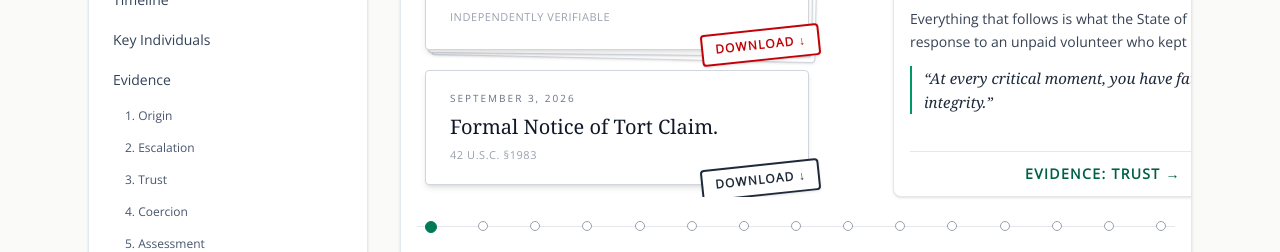
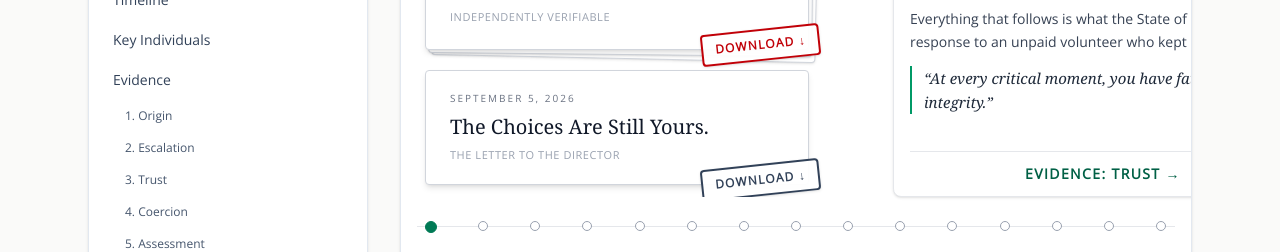
Before and after one commit to rswfire/rswfire.oprd, a Next.js app: page / in a window 1280 px wide. Shown: the part 633-885 px from the top of the page. Built offline with nearby package versions, Linux system fonts and the light colour scheme; no server answers.

Commit message:
The Sumption letter joins the intro card downloads

```diff
--- a/components/CaseTimeline.tsx
+++ b/components/CaseTimeline.tsx
@@ -471,6 +471,22 @@ export default function CaseTimeline() {
                         </div>
                         <div className="mt-5">
                             <a
+                                href="/the-choices-are-still-yours.pdf"
+                                download
+                                className="group relative block w-full max-w-sm"
+                            >
+                                <div className="relative rounded-sm bg-white border border-gray-300 shadow-md group-hover:shadow-xl group-hover:-translate-y-1 transition-all px-6 py-5">
+                                    <div className="text-[10px] font-mono uppercase tracking-[0.2em] text-gray-500">September 5, 2026</div>
+                                    <div className="mt-2 font-serif text-xl leading-tight text-gray-900">The Choices Are Still Yours.</div>
+                                    <div className="mt-2 text-[11px] uppercase tracking-wider text-gray-400">The letter to the Director</div>
+                                    <div className="absolute -right-3 -bottom-3 rotate-[-6deg] rounded border-2 border-slate-700 bg-white/95 px-3 py-1.5 text-xs font-bold uppercase tracking-widest text-slate-700 shadow-sm group-hover:rotate-[-2deg] transition-transform">
+                                        Download &darr;
+                                    </div>
+                                </div>
+                            </a>
+                        </div>
+                        <div className="mt-5">
+                            <a
                                 href="/notice-of-tort-claim.pdf"
                                 download
                                 className="group relative block w-full max-w-sm"
```
Also changed, not shown: 1 other file (tests, documents, lock files or other folders).
